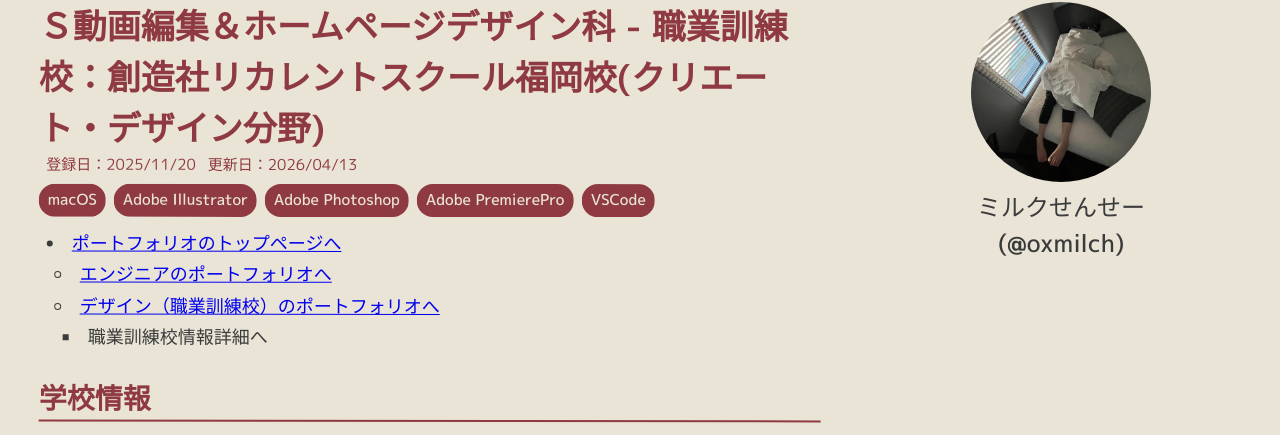
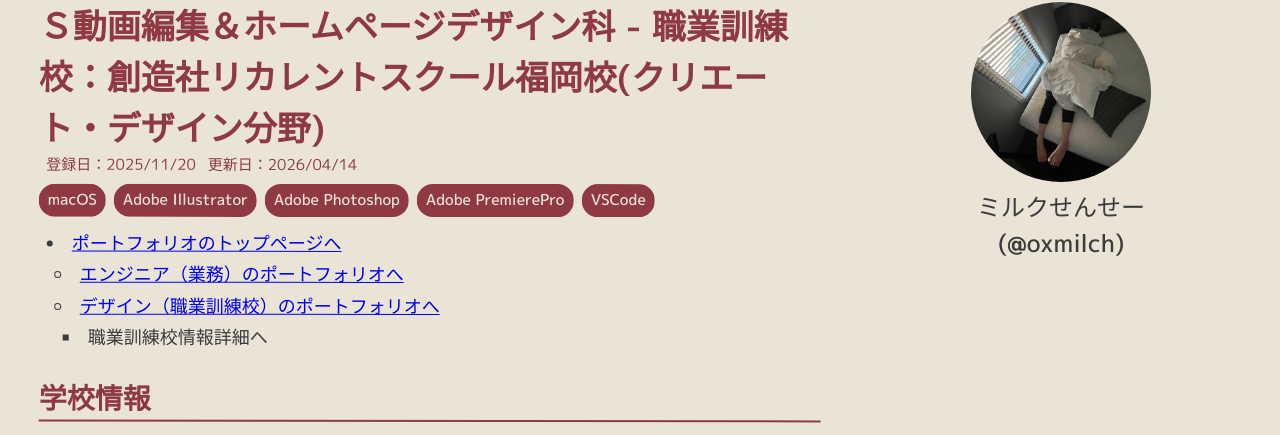
Before and after one commit to Oxmilch/blog, a Jekyll site: the page built from portfolio/vacational-school-2025-detail.md, in a window 1280 px wide. Shown: the part 156-591 px from the top of the page. Built offline with Jekyll 4.4.1, drawn with Linux system fonts in a browser that asks for light colours; some web fonts are replaced.

```diff
--- a/_config.yml
+++ b/_config.yml
@@ -1,7 +1,7 @@
 theme: null
 title: "ミルクせんせーのブログ"
 title-saffix: "Oxmilch's Blog by GitHub Pages"
-css-update: 20260413
+css-update: 20260414
 baseurl: "/blog"
 timezone: "Asia/Tokyo"
 profile:
--- a/assets/css/print.css
+++ b/assets/css/print.css
@@ -55,6 +55,12 @@
         break-after: page;
     }
 
+    /* Article */
+    #article_tags span{
+      color: var(--color-accent-dark);
+      border-color: var(--color-accent-dark);
+    }
+
     /* Aside */
     aside {
         display: none;
--- a/portfolio/vacational-school-2025-detail.md
+++ b/portfolio/vacational-school-2025-detail.md
@@ -5,13 +5,21 @@ title: "2025年11月開講 これから始める！Ｗｅｂ・ＳＮＳ動画
 description: "2025年11月開講 これから始める！Ｗｅｂ・ＳＮＳ動画編集＆ホームページデザイン科 - 職業訓練校：創造社リカレントスクール福岡校(クリエート・デザイン分野)"
 tags: [macOS, Adobe Illustrator, Adobe Photoshop, Adobe PremierePro, VSCode]
 date: 2025-11-20
-update: 2026-04-13
+update: 2026-04-14
 is-post-list: false
 ---
-- [ポートフォリオのトップページへ](/blog/portfolio/)
-  - [エンジニアのポートフォリオへ](/blog/portfolio/work-engineer.html)
-  - [デザイン（職業訓練校）のポートフォリオへ](/blog/portfolio/vacational-school-2025-design.html)
-    - 職業訓練校情報詳細へ
+<div class="no-print">
+  <ul>
+    <li><a href="/blog/portfolio/">ポートフォリオのトップページへ</a></li>
+    <ul>
+      <li><a href="/blog/portfolio/work-engineer.html">エンジニア（業務）のポートフォリオへ</a></li>
+      <li><a href="/blog/portfolio/vacational-school-2025-design.html">デザイン（職業訓練校）のポートフォリオへ</a></li>
+      <ul>
+        <li>職業訓練校情報詳細へ</li>
+      </ul>
+    </ul>
+  </ul>
+</div>
 
 ## 学校情報
 ### ホームページ
```
Also changed, not shown: portfolio/vacational-school-2025-design.md (+3 -3 lines), portfolio/work-engineer.md (+5 -3 lines).
